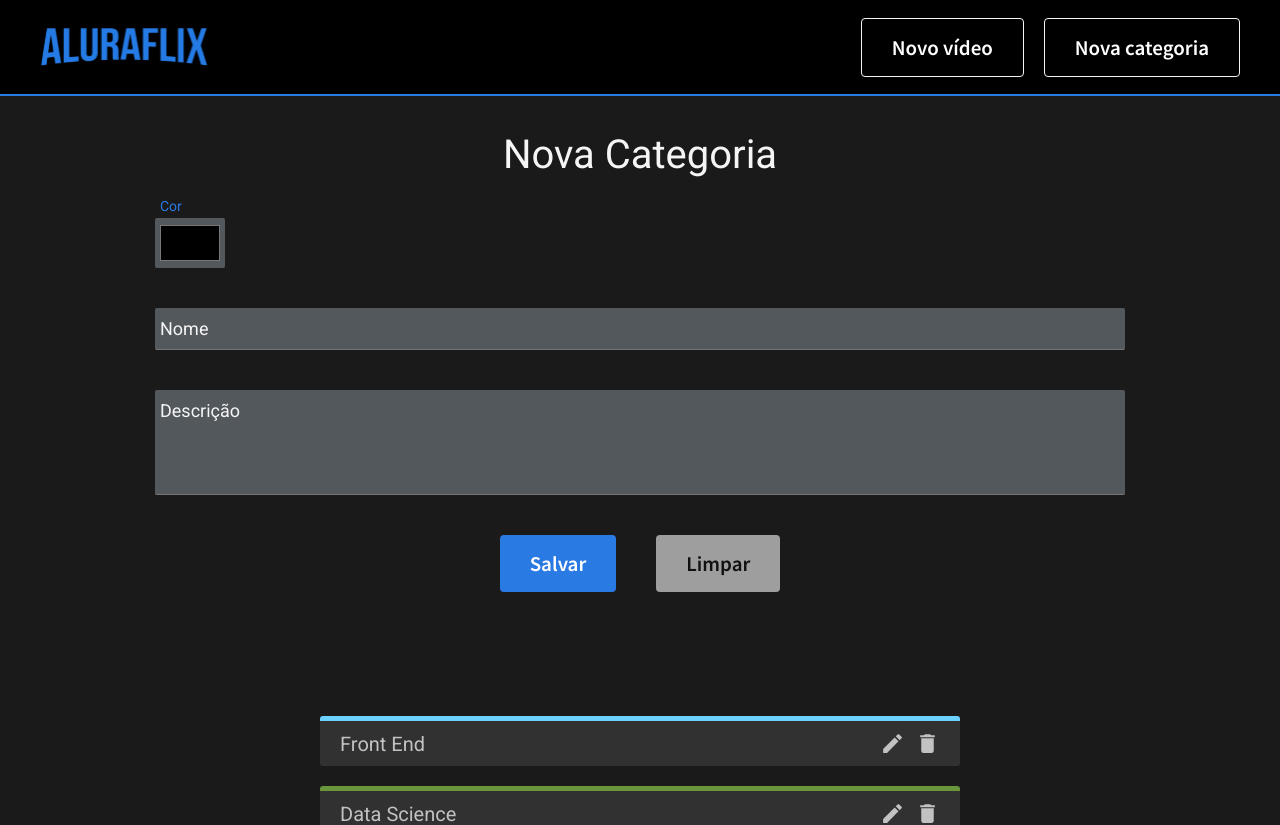
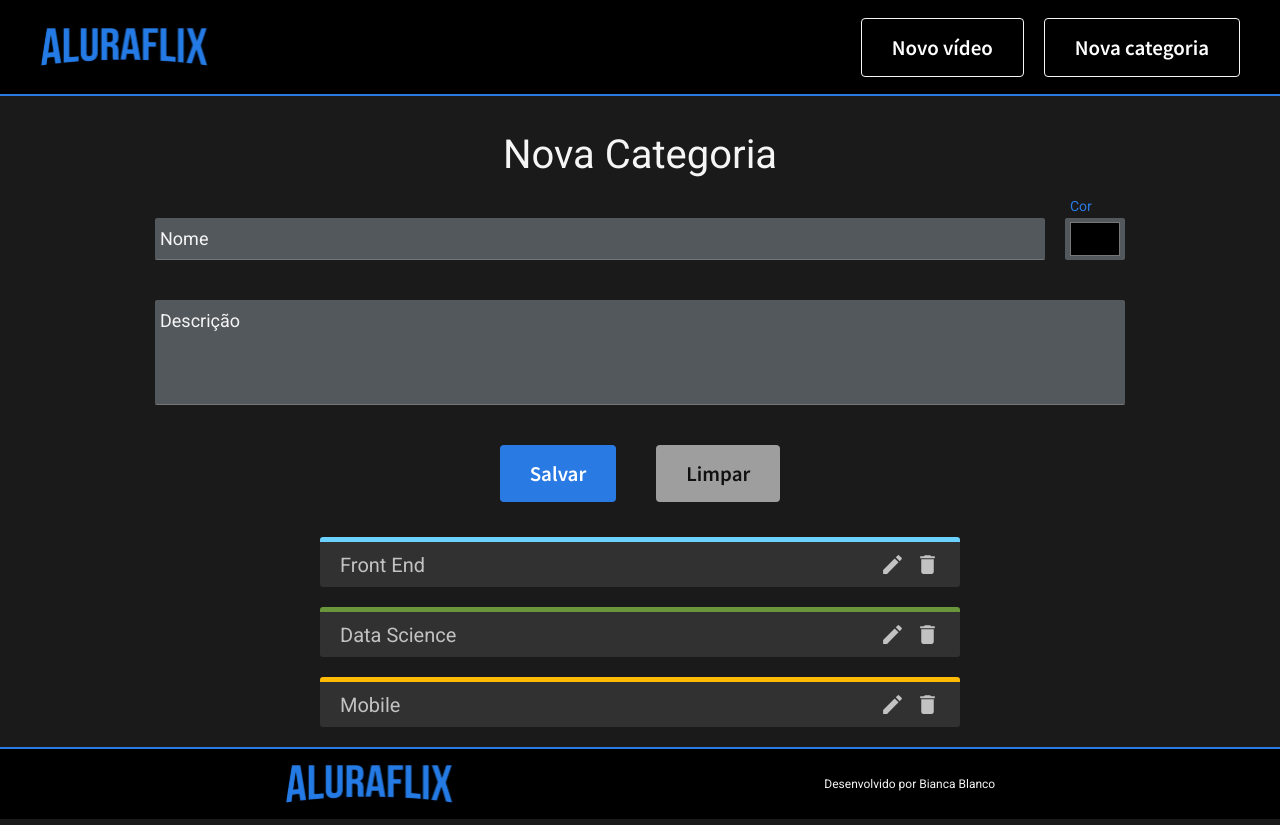
Before and after one commit to bncblnc/dogflix, a React (Create React App) app: page /novacategoria in a window 1280 px wide. Shown: the top 825 px of the page. Built offline with nearby package versions, Linux system fonts and the light colour scheme.

Commit message:
new category form

```diff
--- a/src/components/Form/ColorInput.jsx
+++ b/src/components/Form/ColorInput.jsx
@@ -6,9 +6,9 @@ import { grayColorInput } from "../UI/variables";
 
 const StyledInput = styled.input`
   background-color: ${grayColorInput};
-  padding: 0.3rem;
-  width: 7rem;
-  height: 5rem;
+  padding: 0 0.3rem;
+  width: 6rem;
+  height: 4.2rem;
 
   border: none;
   border-radius: 2px;
--- a/src/components/Form/index.js
+++ b/src/components/Form/index.js
@@ -14,7 +14,6 @@ export const TitleForm = styled.h1`
 
 export const FormStyled = styled.form`
   max-width: 100rem;
-  min-height: calc(100vh - 22rem);
   margin: 2rem auto;
   padding: 1.5rem;
   display: flex;
--- a/src/pages/NewCategory/index.jsx
+++ b/src/pages/NewCategory/index.jsx
@@ -8,6 +8,15 @@ import ButtonsForm from "../../components/Form/ButtonsForm";
 
 import initialData from "../../data/initial-data.json";
 import CategoriesList from "../../components/CategoriesList";
+import styled from "styled-components";
+
+const Container = styled.div`
+  width: 100%;
+  display: grid;
+  grid-template-columns: 1fr auto;
+  align-items: center;
+  gap: 2rem;
+`;
 
 export default function NewCategory() {
   const [name, setName] = useState("");
@@ -15,7 +24,7 @@ export default function NewCategory() {
   const [color, setColor] = useState("#000000");
 
   return (
-    <main>
+    <main style={{ minHeight: "calc(100vh - 22rem)" }}>
       <FormStyled
         onSubmit={(evento) => {
           evento.preventDefault();
@@ -23,13 +32,15 @@ export default function NewCategory() {
         }}
       >
         <TitleForm>Nova Categoria</TitleForm>
-        <ColorInput value={color} setFunction={setColor} />
+        <Container>
           <TextSmall
             label="Nome"
             type="text"
             value={name}
             setFunction={setName}
           />
+          <ColorInput value={color} setFunction={setColor} />
+        </Container>
 
         <TextLarge
           label="Descrição"
```
Lines whose indentation alone changed are shown as unchanged.
